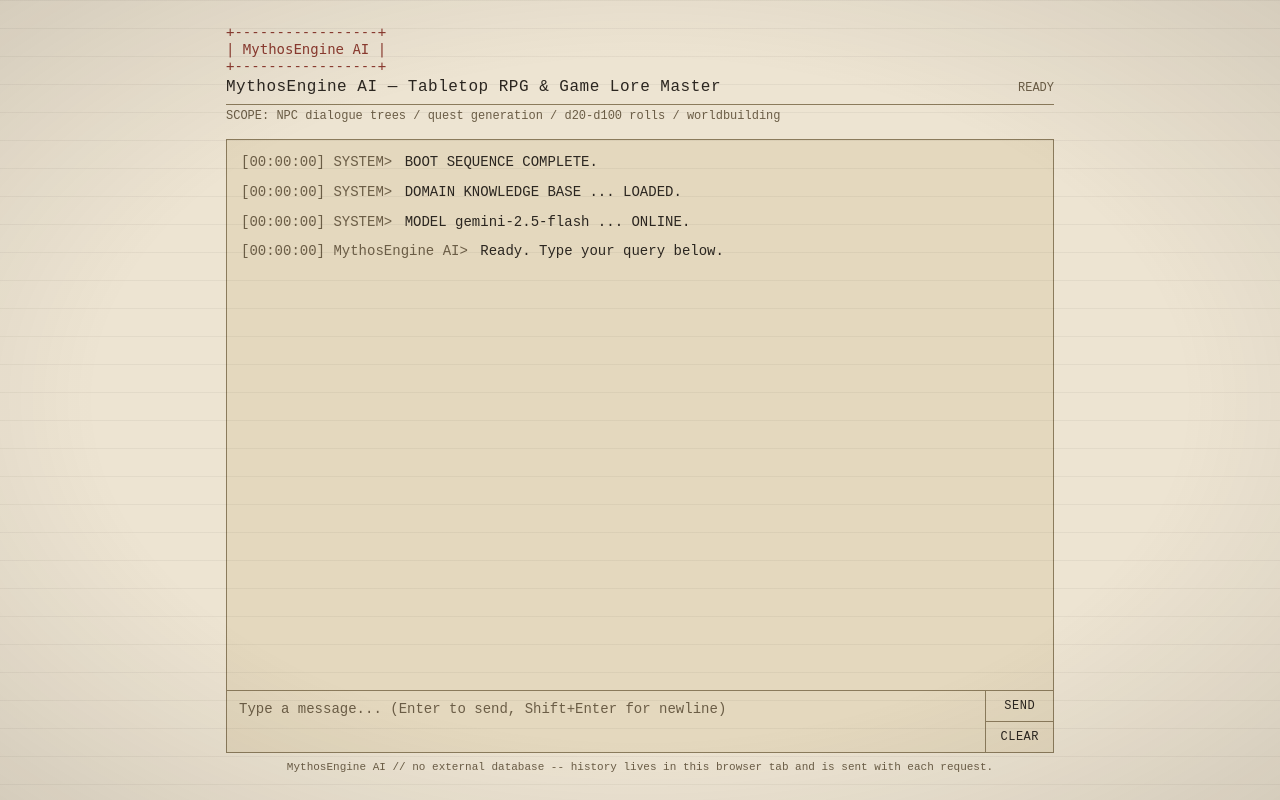
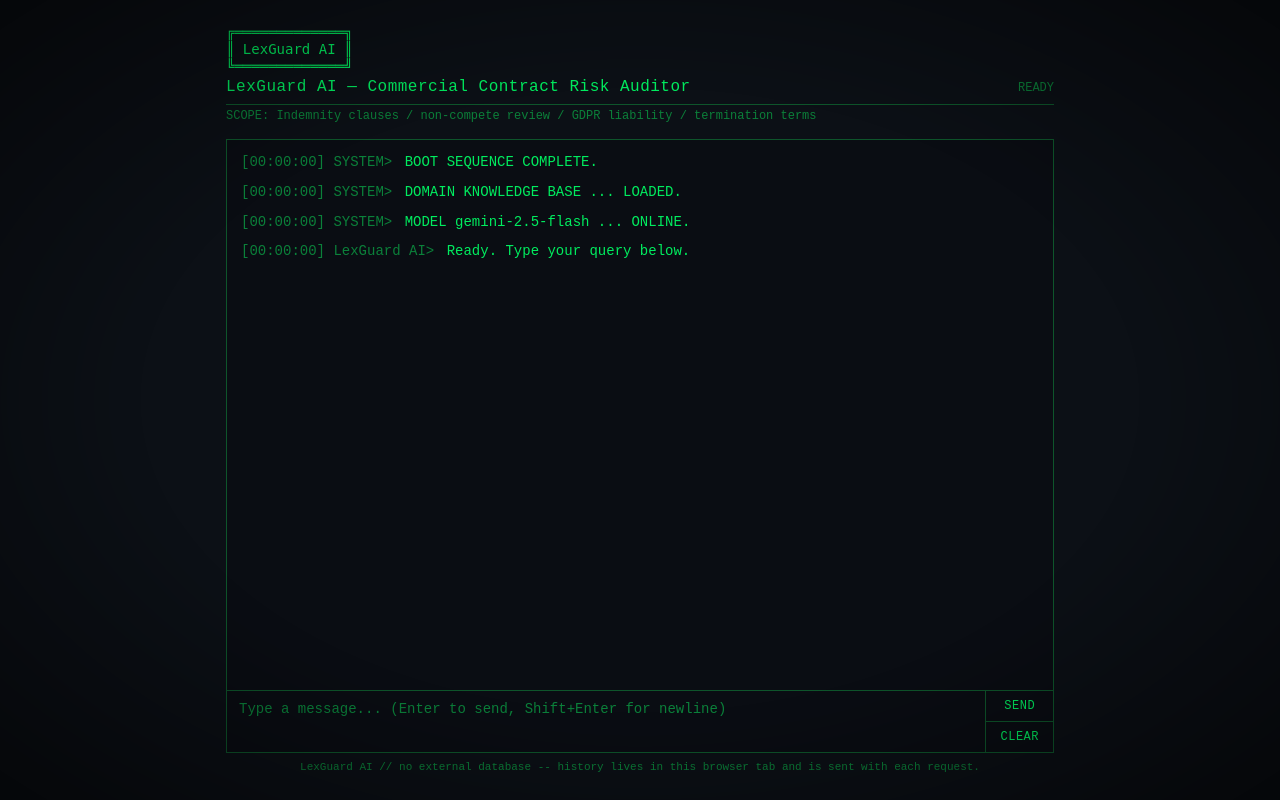
Before and after one commit to Arsath-vr46/04_legal_contract_auditor, a Flask app: page / in a window 1280 px wide. Run offline with Flask 3, Linux system fonts and the light colour scheme.

Commit message:
Add files via upload

```diff
--- a/knowledge_base.json
+++ b/knowledge_base.json
@@ -1,33 +1,31 @@
 {
   "abbreviations": {
-    "NPC": "Non-Player Character",
-    "GM/DM": "Game Master / Dungeon Master — runs the world and adjudicates rules",
-    "PC": "Player Character",
-    "XP": "Experience Points",
-    "HP": "Hit Points",
-    "AC": "Armor Class — target number attacks must meet or beat to hit",
-    "DC": "Difficulty Class — target number a skill check must meet or beat"
+    "NDA": "Non-Disclosure Agreement",
+    "MSA": "Master Service Agreement",
+    "SOW": "Statement of Work",
+    "IP": "Intellectual Property",
+    "GDPR": "General Data Protection Regulation (EU)",
+    "SLA": "Service Level Agreement",
+    "LOI": "Letter of Intent"
   },
   "terminology": {
-    "quest hook": "The inciting detail that pulls player characters into a quest",
-    "branching dialogue tree": "Conversation structure where choices lead to different outcomes",
-    "session zero": "A pre-campaign session to align on tone, rules, and character concepts"
+    "indemnity clause": "One party agrees to cover the other's losses from specified events",
+    "non-compete": "Restricts a party from competing, bounded by time/geography/scope",
+    "force majeure": "Excuses performance due to extraordinary events outside a party's control",
+    "termination for convenience": "The right to end a contract without cause, usually with notice",
+    "limitation of liability": "Caps the damages one party can recover from the other"
   },
-  "dice_notation_examples": {
-    "1d20": "roll one 20-sided die",
-    "2d6+3": "roll two 6-sided dice, sum them, add 3",
-    "d100 (percentile)": "roll two d10s as tens+units for a 1-100 result"
+  "common_red_flag_patterns": [
+    "Uncapped/unlimited liability for one party only",
+    "Unilateral termination rights with no notice period",
+    "Indemnity obligations broader than the risks that party actually created",
+    "Auto-renewal clauses with a very short opt-out notice window",
+    "IP assignment language broad enough to capture pre-existing IP"
+  ],
+  "reference_facts": {
+    "gdpr_breach_notification": "Article 33 GDPR: controllers must notify the supervisory authority without undue delay, and where feasible within 72 hours of becoming aware of a breach."
   },
-  "common_quest_archetypes": [
-    "Fetch/retrieve",
-    "Escort/protect",
-    "Elimination/bounty",
-    "Mystery/investigation",
-    "Faction politics",
-    "Exploration/discovery",
-    "Rescue"
-  ],
   "notes": [
-    "Default to system-agnostic fantasy conventions unless the user names a specific ruleset."
+    "Not a lawyer and does not provide legal advice. Non-compete enforceability varies by jurisdiction."
   ]
 }
--- a/templates/index.html
+++ b/templates/index.html
@@ -3,17 +3,17 @@
 <head>
 <meta charset="UTF-8">
 <meta name="viewport" content="width=device-width, initial-scale=1.0">
-<title>MythosEngine AI — Tabletop RPG &amp; Game Lore Master</title>
+<title>LexGuard AI — Commercial Contract Risk Auditor</title>
 <style>
 :root {
-  --bg: #EDE4D2;
-  --bg-panel: #E4D8BE;
-  --fg: #2B2620;
-  --fg-dim: #6B5D46;
-  --accent: #8B3A2F;
-  --border: #8B7B5C;
-  --caret: #2B2620;
-  --font: 'Courier New', 'Consolas', monospace;
+  --bg: #0D1117;
+  --bg-panel: #0A0E14;
+  --fg: #00FF66;
+  --fg-dim: #0B8A3E;
+  --accent: #00FF66;
+  --border: #0F5C2E;
+  --caret: #00FF66;
+  --font: 'Courier New', Consolas, Menlo, monospace;
 }
 * { box-sizing: border-box; }
 html, body { margin: 0; padding: 0; height: 100%; background: var(--bg); color: var(--fg); font-family: var(--font); }
@@ -74,23 +74,23 @@ button:focus-visible, textarea:focus-visible { outline: 2px solid var(--accent);
 }
 </style>
 </head>
-<body class="paper">
+<body class="crt">
 <div class="wrap">
-  <pre class="banner">+-----------------+
-| MythosEngine AI |
-+-----------------+</pre>
+  <pre class="banner">╔═════════════╗
+║ LexGuard AI ║
+╚═════════════╝</pre>
   <div class="title-row">
-    <h1>MythosEngine AI — Tabletop RPG &amp; Game Lore Master</h1>
+    <h1>LexGuard AI — Commercial Contract Risk Auditor</h1>
     <span class="status-line" id="status-line">READY</span>
   </div>
-  <p class="tagline">SCOPE: NPC dialogue trees / quest generation / d20-d100 rolls / worldbuilding</p>
+  <p class="tagline">SCOPE: Indemnity clauses / non-compete review / GDPR liability / termination terms</p>
 
   <div class="terminal">
     <div class="chat-log" id="chat-log">
       <div class="msg"><span class="msg-prefix">[00:00:00] SYSTEM&gt;</span><span class="msg-body"> BOOT SEQUENCE COMPLETE.</span></div>
       <div class="msg"><span class="msg-prefix">[00:00:00] SYSTEM&gt;</span><span class="msg-body"> DOMAIN KNOWLEDGE BASE ... LOADED.</span></div>
       <div class="msg"><span class="msg-prefix">[00:00:00] SYSTEM&gt;</span><span class="msg-body"> MODEL gemini-2.5-flash ... ONLINE.</span></div>
-      <div class="msg"><span class="msg-prefix">[00:00:00] MythosEngine AI&gt;</span><span class="msg-body"> Ready. Type your query below.<span class="cursor"></span></span></div>
+      <div class="msg"><span class="msg-prefix">[00:00:00] LexGuard AI&gt;</span><span class="msg-body"> Ready. Type your query below.<span class="cursor"></span></span></div>
     </div>
     <div class="input-row">
       <textarea id="chat-input" rows="2" placeholder="Type a message... (Enter to send, Shift+Enter for newline)"></textarea>
@@ -100,7 +100,7 @@ button:focus-visible, textarea:focus-visible { outline: 2px solid var(--accent);
       </div>
     </div>
   </div>
-  <p class="footer-note">MythosEngine AI // no external database -- history lives in this browser tab and is sent with each request.</p>
+  <p class="footer-note">LexGuard AI // no external database -- history lives in this browser tab and is sent with each request.</p>
 </div>
 
 <script>
@@ -157,7 +157,7 @@ button:focus-visible, textarea:focus-visible { outline: 2px solid var(--accent);
       if (!res.ok || data.error) {
         appendLine('SYSTEM', data.error || ('HTTP ' + res.status), true);
       } else {
-        appendLine("MythosEngine AI", data.reply, false);
+        appendLine("LexGuard AI", data.reply, false);
         history.push({ role: 'user', parts: [text] });
         history.push({ role: 'model', parts: [data.reply] });
       }
```
Also changed, not shown: chatbot_config.py (+5 -5 lines).
